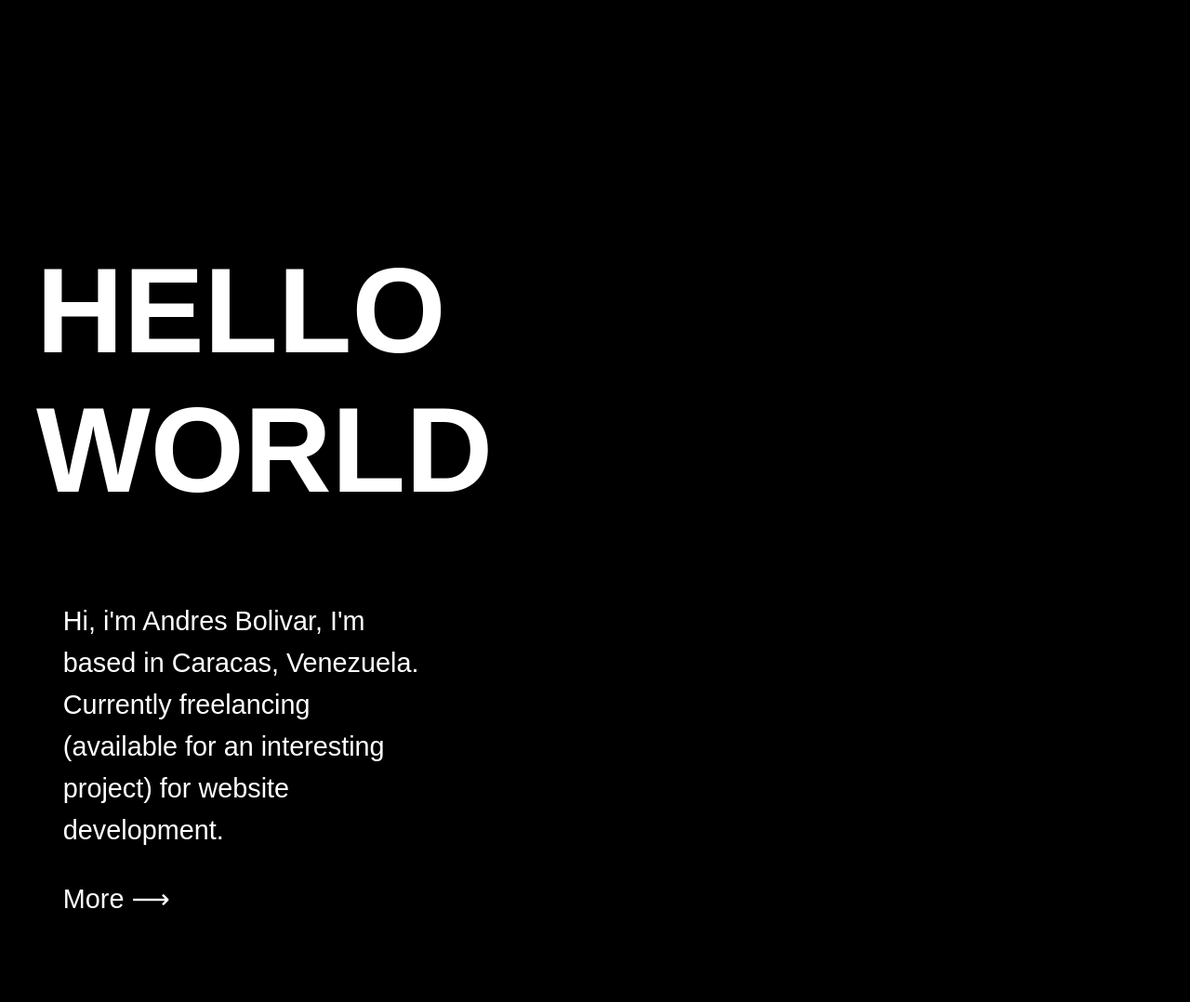
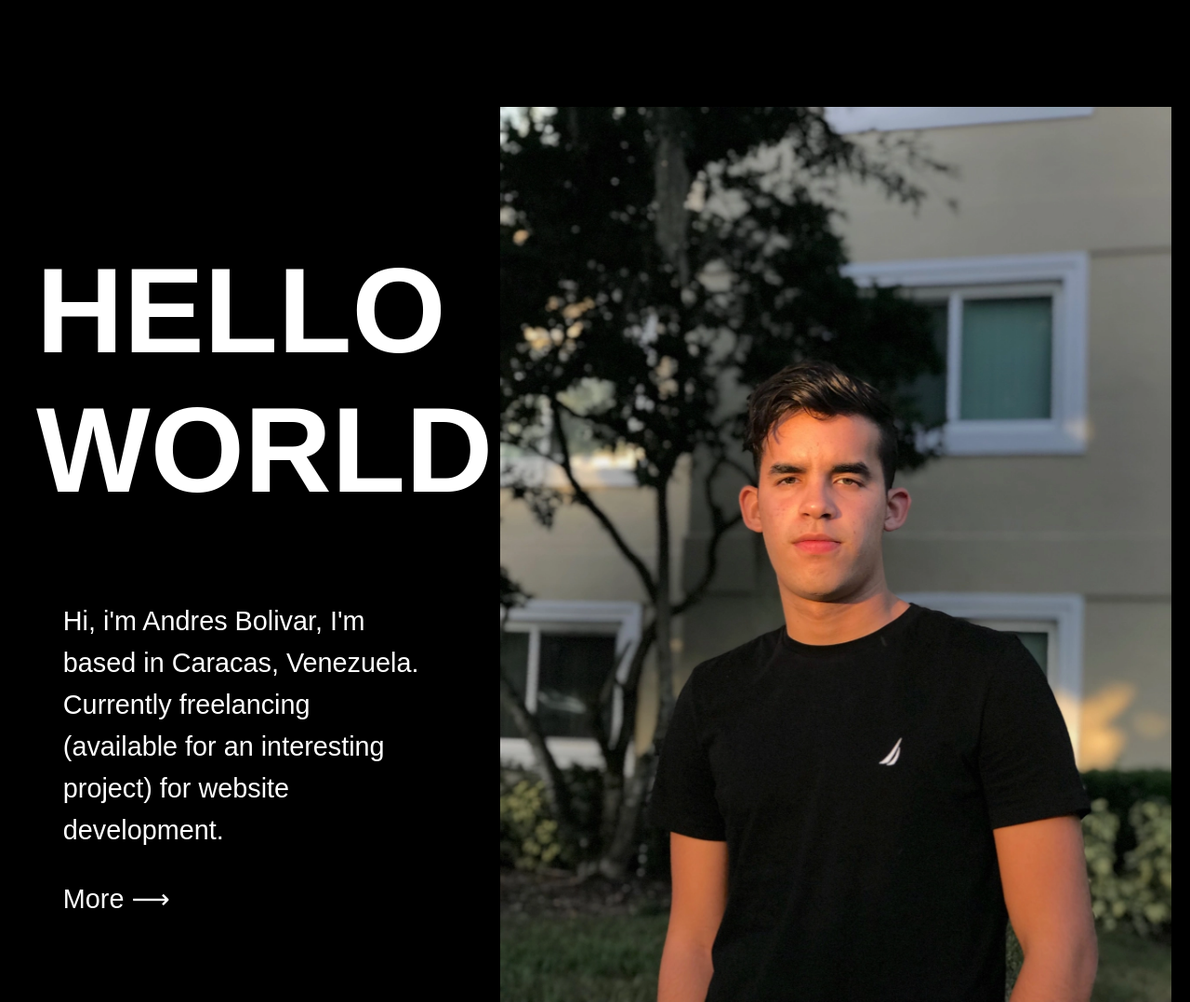
Before and after one commit to andressbolivarr/Portfolio, a website: page index.html in a window 1280 px wide. Shown: the part 854-1932 px from the top of the page at 93% size. Drawn offline with Linux system fonts and the light colour scheme; a web font is replaced by a local one.

Commit message:
fix: index concedanation mistake

```diff
--- a/index.html
+++ b/index.html
@@ -45,7 +45,7 @@
                 </p>
             </div>
             <div class="right-content">
-                 <img src="images/3.wepb" alt="">
+                 <img src="images/3.webp" alt="">
             </div>
         </div>
     </main>
```
